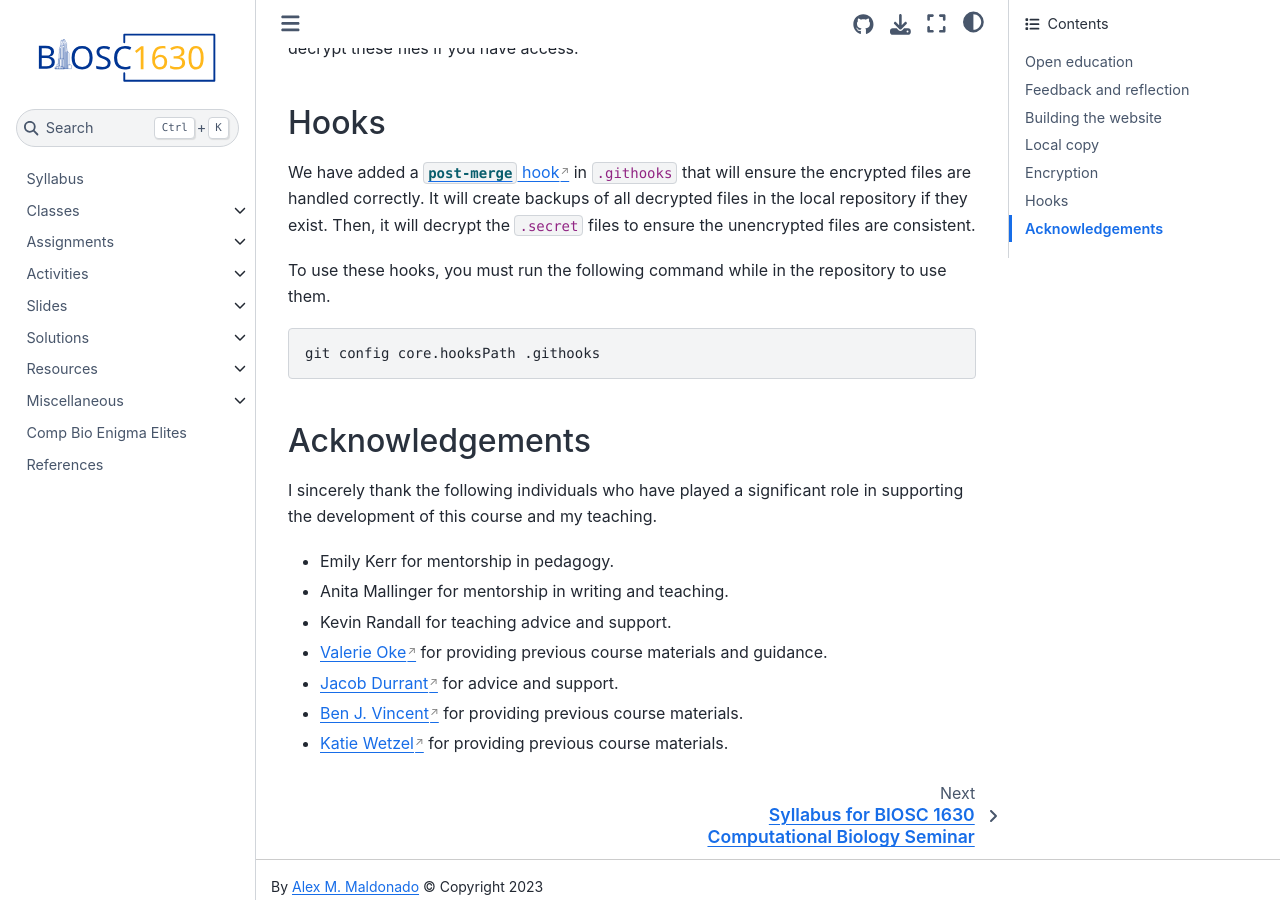
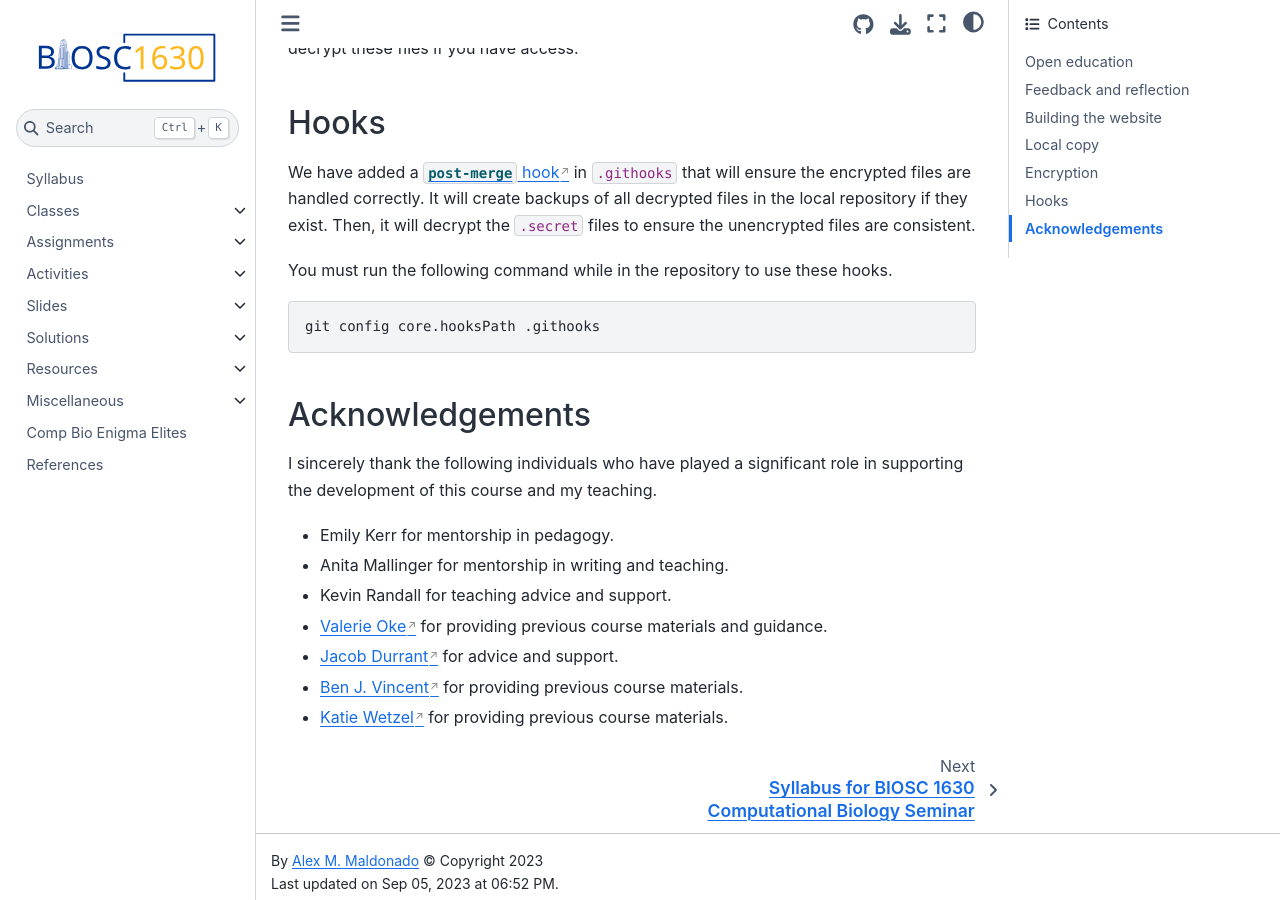
Before and after one commit to oasci/pitt-biosc1630-2023f, a Jupyter Book: the page built from book/index.md, in a window 1280 px wide and 900 px high, scrolled down 1876 px. Built offline with Jupyter Book 1.0.4 settings and Sphinx 7.4.7 and the Sphinx Book theme 1.1.4, drawn with Linux system fonts in a browser that asks for light colours; pages that are not in the unit, such as notebooks, are missing from menus.

Commit message:
Fix grammar

````diff
--- a/book/index.md
+++ b/book/index.md
@@ -86,7 +86,7 @@
 It will create backups of all decrypted files in the local repository if they exist.
 Then, it will decrypt the `.secret` files to ensure the unencrypted files are consistent.
 
-To use these hooks, you must run the following command while in the repository to use them.
+You must run the following command while in the repository to use these hooks.
 
 ```bash
 git config core.hooksPath .githooks
````
Also changed, not shown: README.md (+1 -1 lines).
